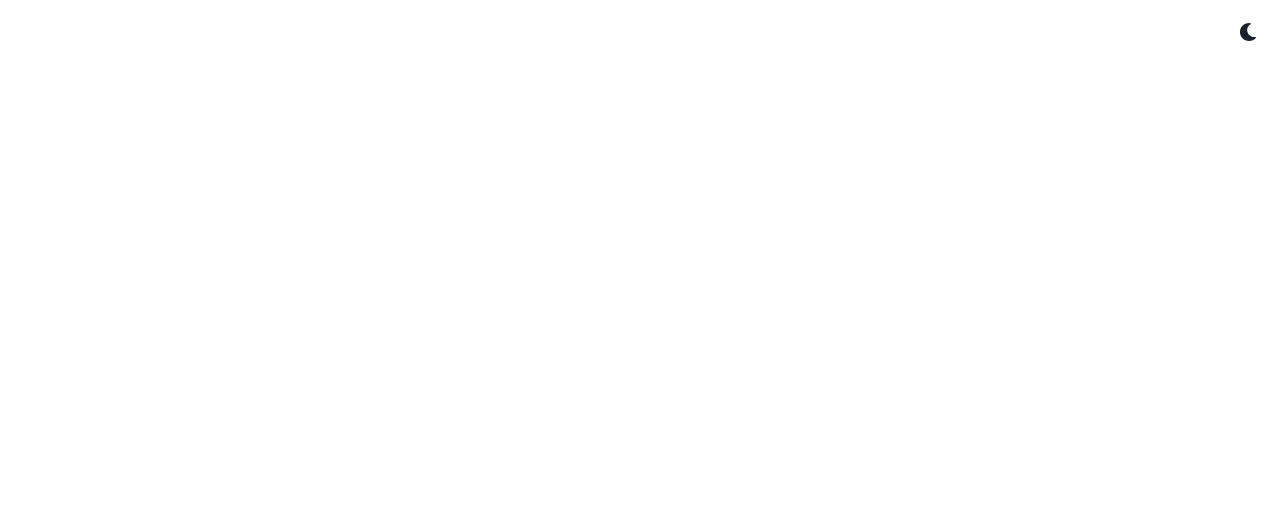
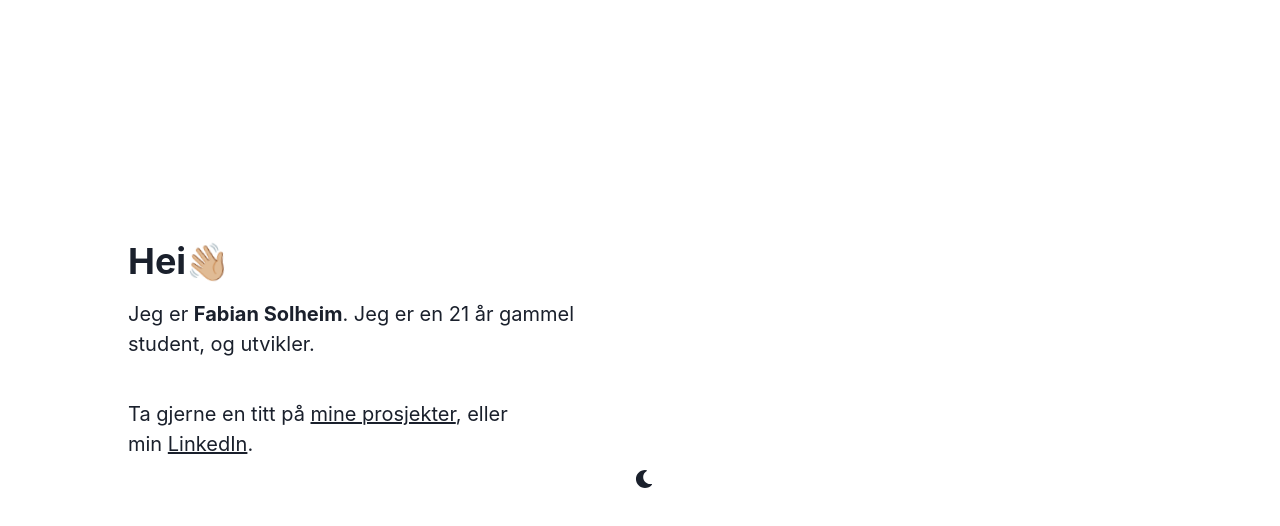
Before and after one commit to fabiansolheim/fabiansolhe.im, a React (Create React App) app: page / in a window 1280 px wide. Shown: the top 526 px of the page. Built offline with nearby package versions, Linux system fonts and the light colour scheme.

Commit message:
Minor changes

```diff
--- a/package.json
+++ b/package.json
@@ -13,6 +13,7 @@
     "react": "^17.0.2",
     "react-dom": "^17.0.2",
     "react-icons": "^3.11.0",
+    "react-router-dom": "^6.2.1",
     "react-scripts": "5.0.0",
     "web-vitals": "^0.2.4"
   },
--- a/src/App.js
+++ b/src/App.js
@@ -1,27 +1,69 @@
 import React from 'react';
 import {
   ChakraProvider,
+  HStack,
   Box,
   Text,
   Link,
+  Container,
+  Button,
   VStack,
   Code,
+  Center,
+  Heading,
   Grid,
   theme,
+  useMediaQuery,
+  Flex,
 } from '@chakra-ui/react';
 import { ColorModeSwitcher } from './ColorModeSwitcher';
-import { Logo } from './Logo';
+import Footer from './components/Footer';
+import ToggleColorMode from './components/ToggleColorMode';
+import "./wavinghand.css";
 
-function App() {
-  return (
-    <ChakraProvider theme={theme}>
-      <Box textAlign="center" fontSize="xl">
-        <Grid minH="100vh" p={3}>
-          <ColorModeSwitcher justifySelf="flex-end" />
-        </Grid>
-      </Box>
-    </ChakraProvider>
-  );
+const HeroText = () => {
+  return(
+    <Box w={[300, 400, 500]} mt={60}>
+    <Heading mb={4}>Hei
+    <span className="wave">👋🏼</span>
+    </Heading>
+    <HStack>
+    <Text fontSize='xl' style={{display: 'inline-block'}}>
+      Jeg er <Text style={{fontWeight: 'bold', display: 'inline-block'}}>Fabian Solheim</Text>. Jeg er en 21 år gammel student, og utvikler.
+    </Text>
+    </HStack>
+  </Box>
+  )
 }
 
-export default App;
+
+const SocialLinks = () => {
+  return(  <Box maxW={390} mt={10}>
+    <Text fontSize='xl'>
+      Ta gjerne en titt på <Link style={{textDecoration: 'underline'}}>mine prosjekter</Link>, eller min <Link style={{textDecoration: 'underline'}}>LinkedIn</Link>.
+    </Text>
+  </Box>
+  );
+};
+
+
+const IndexPage = () => {
+  const [isMobile] = useMediaQuery("(max-width: 768px)");
+  return(
+    <ChakraProvider resetCSS theme={theme}>
+    {isMobile ? <p>This is a mobile device</p> :
+    <Container maxWidth="container.lg"padding="0">
+    <HeroText/>
+    <SocialLinks/>
+
+    </Container>
+    }
+    <ToggleColorMode/>
+
+
+  </ChakraProvider>
+  );
+
+
+}
+export default IndexPage;
--- a/src/Logo.js
+++ /dev/null
@@ -1,18 +0,0 @@
-import React from 'react';
-import { Image, keyframes, usePrefersReducedMotion } from '@chakra-ui/react';
-import logo from './logo.svg';
-
-const spin = keyframes`
-  from { transform: rotate(0deg); }
-  to { transform: rotate(360deg); }
-`;
-
-export const Logo = props => {
-  const prefersReducedMotion = usePrefersReducedMotion();
-
-  const animation = prefersReducedMotion
-    ? undefined
-    : `${spin} infinite 20s linear`;
-
-  return <Image animation={animation} src={logo} {...props} />;
-};
--- /dev/null
+++ b/src/components/Footer.js
@@ -0,0 +1,36 @@
+import {
+    Box,
+    chakra,
+    Container,
+    Stack,
+    Text,
+    useColorModeValue,
+    VisuallyHidden,
+  } from '@chakra-ui/react';
+  import { FaInstagram, FaTwitter, FaYoutube } from 'react-icons/fa';
+  import { ReactNode } from 'react';
+  import ToggleColorMode from './ToggleColorMode';
+
+  export default function Footer() {
+    return (
+      <Box
+        bg={useColorModeValue('gray.50', 'gray.900')}
+        color={useColorModeValue('gray.700', 'gray.200')}
+
+        bottom={0}>
+        <Container
+          as={Stack}
+          maxW={'6xl'}
+          py={4}
+          direction={{ base: 'column', md: 'row' }}
+          spacing={4}
+          justify={{ base: 'center', md: 'space-between' }}
+          align={{ base: 'center', md: 'center' }}>
+          <Text>© 2022 fabiansolhe.im. All rights reserved</Text>
+          <Stack direction={'row'} spacing={6}>
+              <ToggleColorMode/>
+          </Stack>
+        </Container>
+      </Box>
+    );
+  }
--- /dev/null
+++ b/src/components/ToggleColorMode.js
@@ -0,0 +1,14 @@
+import React from 'react';
+import {Box, Center} from "@chakra-ui/react";
+import { ColorModeSwitcher } from '../ColorModeSwitcher';
+
+function ToggleColorMode() {
+    return <Box>
+      <Center>
+        <ColorModeSwitcher justifySelf="flex-end" />
+      </Center>
+    </Box>;
+  }
+
+
+export default ToggleColorMode;
--- a/src/index.js
+++ b/src/index.js
@@ -1,12 +1,16 @@
-import { ColorModeScript } from '@chakra-ui/react';
+import { ColorModeScript, ChakraProvider } from '@chakra-ui/react';
 import React, { StrictMode } from 'react';
 import ReactDOM from 'react-dom';
-import App from './App';
+import IndexPage from './App';
+import theme from "./theme";
+import {BrowserRouter, Route, Routes} from 'react-router-dom';
 
 ReactDOM.render(
   <StrictMode>
+    <ChakraProvider resetCSS theme={theme}>
     <ColorModeScript />
-    <App />
+    <IndexPage />
+    </ChakraProvider>
   </StrictMode>,
   document.getElementById('root')
 );
--- /dev/null
+++ b/src/theme.js
@@ -0,0 +1,37 @@
+// theme.js
+import { extendTheme } from '@chakra-ui/react'
+import { createBreakpoints } from "@chakra-ui/theme-tools"
+
+const breakpoints = createBreakpoints({
+  sm: "320px",
+  md: "768px",
+  lg: "960px",
+  xl: "1200px",
+})
+
+const theme = extendTheme({
+  components: {
+    Button: {
+      // 1. We can update the base styles
+      baseStyle: {
+        fontWeight: 'bold', // Normally, it is "semibold"
+      },
+      // 2. We can add a new button size or extend existing
+      sizes: {
+        xl: {
+          h: '56px',
+          fontSize: 'lg',
+          px: '32px',
+        },
+      },
+      breakpoints: {
+        sm: "320px",
+        md: "768px",
+        lg: "960px",
+        xl: "1200px",
+      },
+    },
+  },
+})
+
+export default theme
--- /dev/null
+++ b/src/wavinghand.css
@@ -0,0 +1,18 @@
+.wave {
+    animation-name: wave-animation;  /* Refers to the name of your @keyframes element below */
+    animation-duration: 2.5s;        /* Change to speed up or slow down */
+    animation-iteration-count: infinite;  /* Never stop waving :) */
+    transform-origin: 70% 70%;       /* Pivot around the bottom-left palm */
+    display: inline-block;
+  }
+
+  @keyframes wave-animation {
+      0% { transform: rotate( 0.0deg) }
+     10% { transform: rotate(14.0deg) }  /* The following five values can be played with to make the waving more or less extreme */
+     20% { transform: rotate(-8.0deg) }
+     30% { transform: rotate(14.0deg) }
+     40% { transform: rotate(-4.0deg) }
+     50% { transform: rotate(10.0deg) }
+     60% { transform: rotate( 0.0deg) }  /* Reset for the last half to pause */
+    100% { transform: rotate( 0.0deg) }
+  }
```
Also changed, not shown: src/todo.js (added, +15 -0 lines), src/logo.svg (deleted), 1 other file (tests, documents, lock files or other folders).
